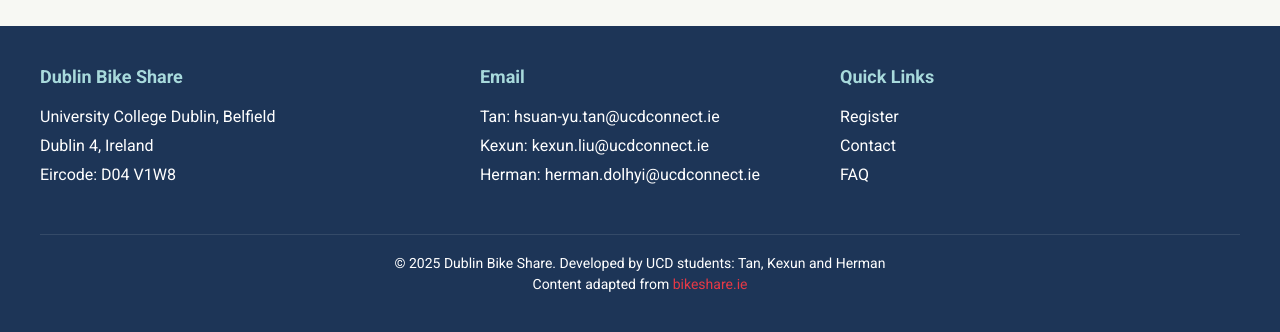
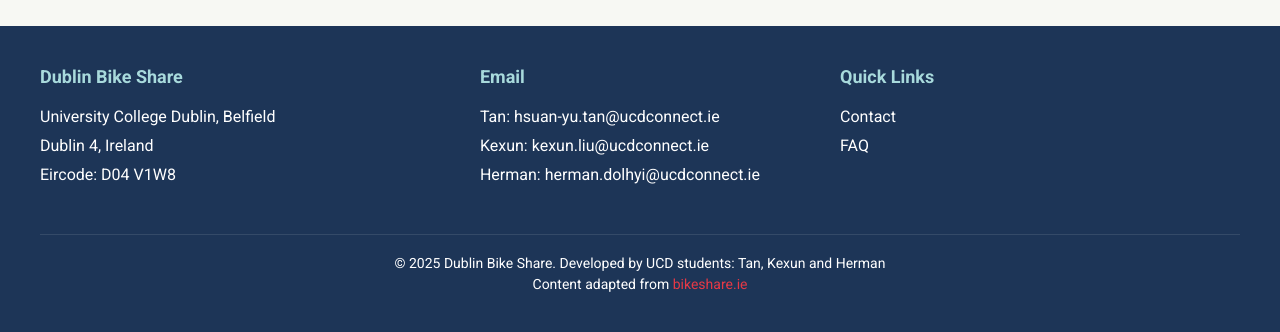
Before and after one commit to Peja016/software-project, a Flask app: page /about in a window 1280 px wide. Shown: the part 2327-2659 px from the top of the page. Run offline with Flask 3, Linux system fonts and the light colour scheme.

Commit message:
updated base

```diff
--- a/templates/base.html
+++ b/templates/base.html
@@ -81,7 +81,6 @@
                 </div>
                 <div class="footer-links">
                     <h3>Quick Links</h3>
-                    <p><a href="register.html">Register</a></p>
                     <p><a href="{{ url_for('contact') }}">Contact</a></p>
                     <p><a href="{{ url_for('faq') }}">FAQ</a></p>
                 </div>
```
